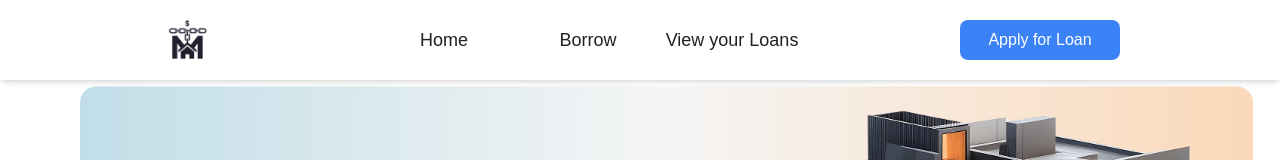
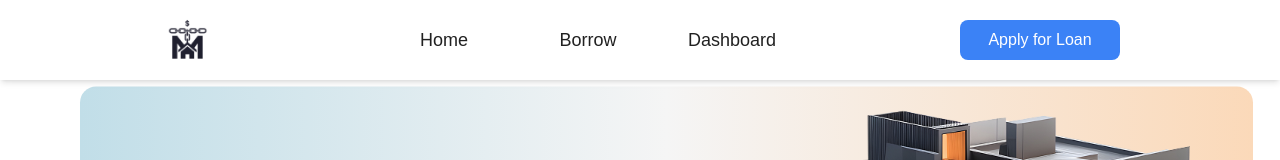
Before and after one commit to SamipMaharjan/Immute, a Next.js app in the folder LendRWA/: page / in a window 1280 px wide. Shown: the top 160 px of the page. Built offline with nearby package versions, Linux system fonts and the light colour scheme; a web font is replaced by a local one.

Commit message:
feat:Changed name to dashboard

```diff
--- a/LendRWA/src/components/layouts/Navbar.tsx
+++ b/LendRWA/src/components/layouts/Navbar.tsx
@@ -20,7 +20,7 @@ const navItems = [
     nav: "/borrow",
   },
   {
-    text: "View your Loans",
+    text: "Dashboard",
     ID: "our-services",
     nav: "/loans",
   },
@@ -92,7 +92,8 @@ export default function Navbar() {
       {/* default navbar */}
       <nav
         ref={navRef}
-        className={`${isScrolled === "default"
+        className={`${
+          isScrolled === "default"
             ? "bg-[#00000000] "
             : isScrolled === "inside_hero"
             ? "bg-[#09142522] backdrop-blur-md shadow-md"
@@ -100,16 +101,22 @@ export default function Navbar() {
         }  w-full xl:px-40 px-5 transition-all duration-500 justify-between h-20 hidden lg:!flex items-center left-1/2 -translate-x-1/2 fixed py-5 top-0 z-[51]`}
         // style={{ boxShadow: "3px 8px 30px rgba(0, 0, 0, 0.35)" }}
       >
-        <Image src={'/Immute.png'} alt={"lasdjhf"} width={56} height={56} className="rounded-full" />
+        <Image
+          src={"/Immute.png"}
+          alt={"lasdjhf"}
+          width={56}
+          height={56}
+          className="rounded-full"
+        />
         <ul
-          className={`${isScrolled === "default"
+          className={`${
+            isScrolled === "default"
               ? "text-white"
               : isScrolled === "inside_hero"
               ? "text-white"
               : "text-[#212121]"
           }  hidden lg:!flex text-lg  items-center font-medium justify-center w-full gap-0  h-10`}
         >
-
           {navItems.map((item, i) => {
             return (
               <li className="flex items-center justify-center" key={i}>
@@ -148,7 +155,8 @@ export default function Navbar() {
           <RxHamburgerMenu size={24} />
         </button>
         <div
-          className={`${isOpen ? "h-[12.5rem]" : "h-0"
+          className={`${
+            isOpen ? "h-[12.5rem]" : "h-0"
           } absolute shadow-xl px-10 overflow-hidden transition-all duration-700 top-full right-0 z-30 w-full items-end flex flex-col bg-white`}
         >
           {navItems.map((item, i) => {
```
Lines whose indentation alone changed are shown as unchanged.
